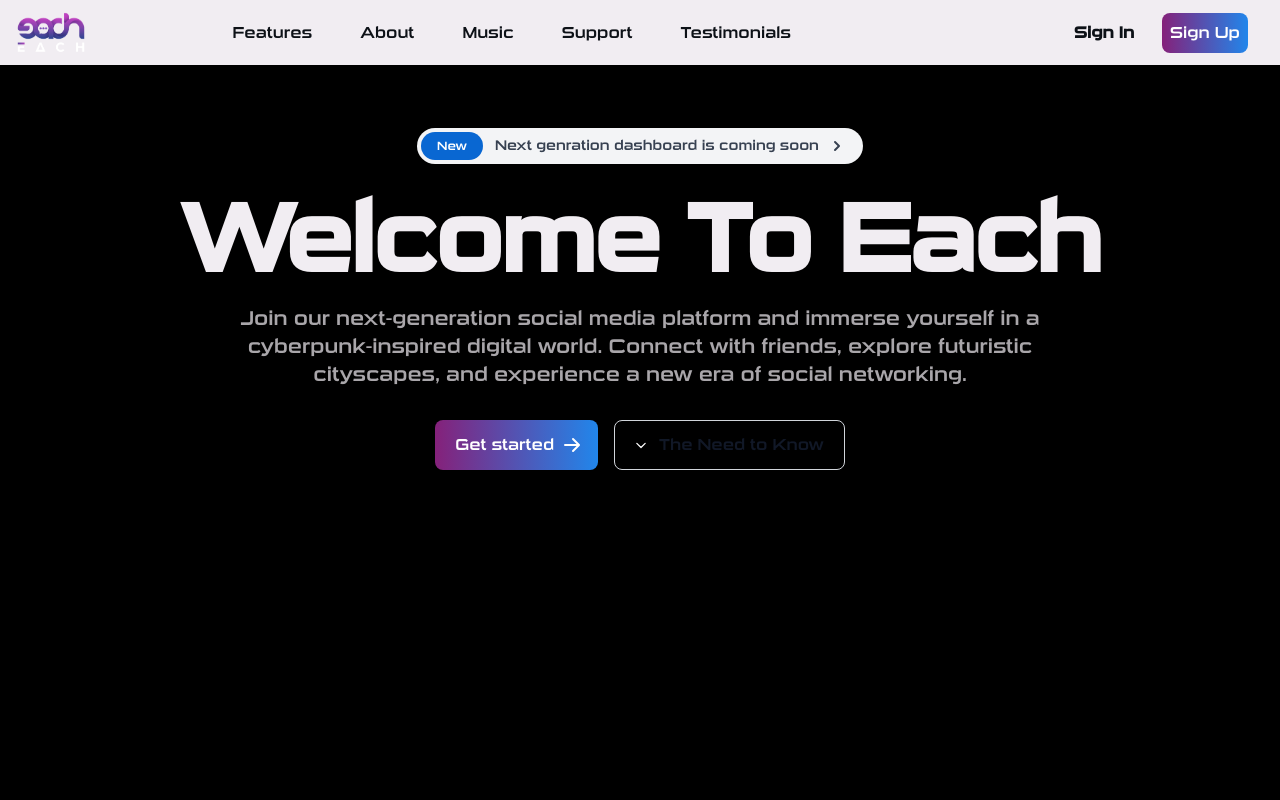
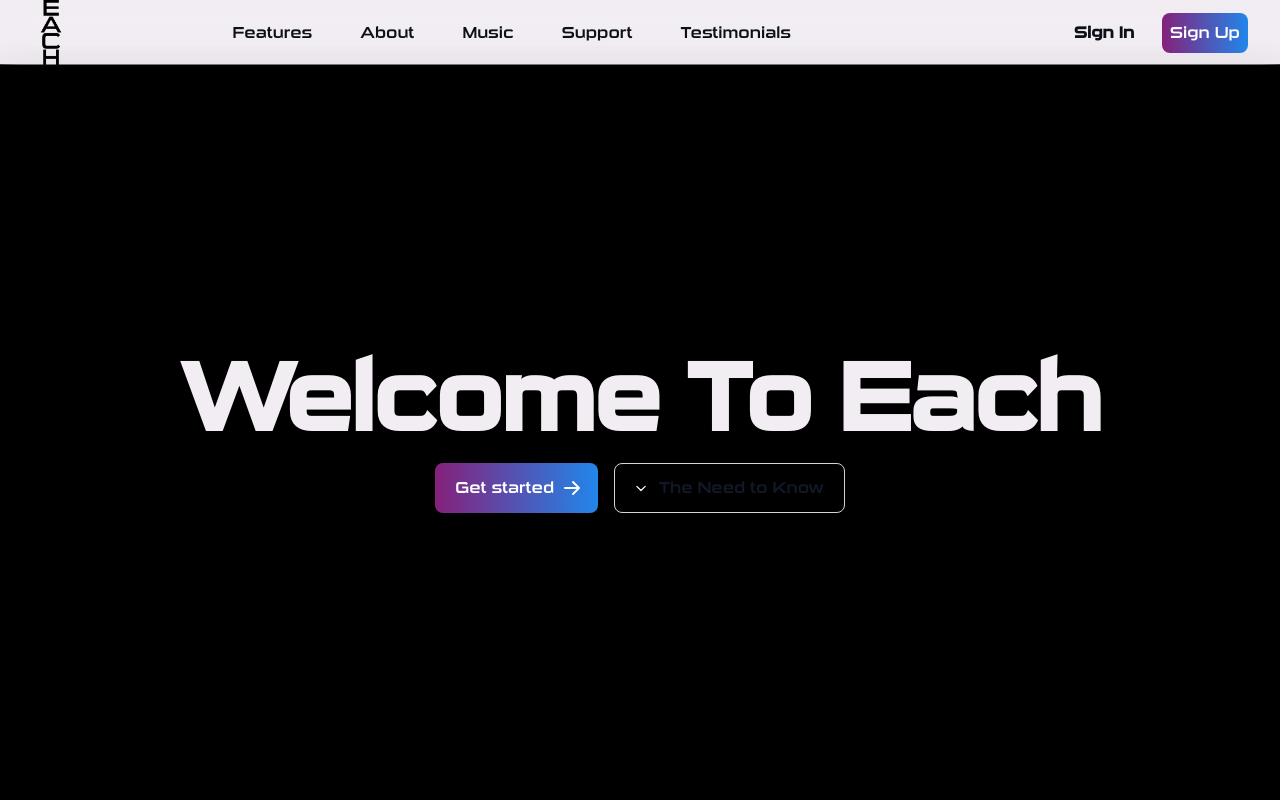
Before and after one commit to iamrkaran/eachdigital, a Next.js app: page / in a window 1280 px wide. Shown: the top 800 px of the page. Built offline with nearby package versions, Linux system fonts and the light colour scheme.

Commit message:
Header, Logo, Hero Changes

```diff
--- a/src/components/Landing/Header/index.tsx
+++ b/src/components/Landing/Header/index.tsx
@@ -36,7 +36,7 @@ const Header = () => {
 
   return (
     <>
-      <header className="bg-primary-100 w-full h-[65px] fixed top-0   backdrop-blur-md z-50 ">
+      <header className="bg-contrast w-full h-[65px] fixed top-0 backdrop-blur-md z-50">
         <div className="w-full h-full flex flex-row items-center justify-between m-auto ">
           <div className="container">
             <div className="relative  flex items-center justify-between">
@@ -46,7 +46,7 @@ const Header = () => {
                   className="h-auto w-auto flex flex-row items-center"
                 >
                   <Image
-                    src="/images/logo/logo.png"
+                    src="/images/logo/eachVerticalBlack.png"
                     alt="logo"
                     width={70}
                     height={70}
--- a/src/components/Landing/Hero/HeroContent.tsx
+++ b/src/components/Landing/Hero/HeroContent.tsx
@@ -66,9 +66,9 @@ type Props = {
 const HeroContent = (props: Props) => {
 	return (
 		<div>
-			<section className="flex justify-center items-center mt-16">
-				<div className="py-8 px-4 mx-auto max-w-screen-xl text-center lg:py-16 lg:px-12">
-					<a
+			<section className="flex justify-center items-center mt-16 h-screen">
+				<div className="py-8 px-4 mx-auto max-w-screen-xl text-center lg:py-16 lg:px-12 ">
+					{/* <a
 						href="#"
 						className="inline-flex justify-between items-center py-1 px-1 pr-4 mb-7 text-sm text-gray-700 bg-gray-100 rounded-full dark:bg-gray-800 dark:text-white hover:bg-gray-200 dark:hover:bg-gray-700"
 						role="alert"
@@ -91,13 +91,10 @@ const HeroContent = (props: Props) => {
 								clipRule="evenodd"
 							></path>
 						</svg>
-					</a>
+					</a> */}
 					<h1 className="mb-4 text-4xl xl:text-8xl sm:text-3xl font-extrabold tracking-tight leading-none  md:text-5xl lg:text-6xl text-primary-100">
 						{props.title}
 					</h1>
-					<p className="mb-8 text-lg font-normal text-primary-100/70 lg:text-xl sm:px-16 xl:px-48 ">
-						{props.description}
-					</p>
 					<div className="flex flex-col mb-8 lg:mb-16 space-y-4 sm:flex-row sm:justify-center sm:space-y-0 sm:space-x-4">
 						<a
 							href="#"
@@ -131,9 +128,9 @@ const HeroContent = (props: Props) => {
 									<path
 										d="M7 10L12 15L17 10"
 										stroke="#ffffff"
-										stroke-width="1.5"
-										stroke-linecap="round"
-										stroke-linejoin="round"
+										strokeWidth="1.5"
+										strokeLinecap="round"
+										strokeLinejoin="round"
 									></path>
 							</svg>
 							{/* <svg
```
Also changed, not shown: public/images/logo/eachVerticalBlack.png (added), public/images/logo/eachVerticalWhite.png (added).
